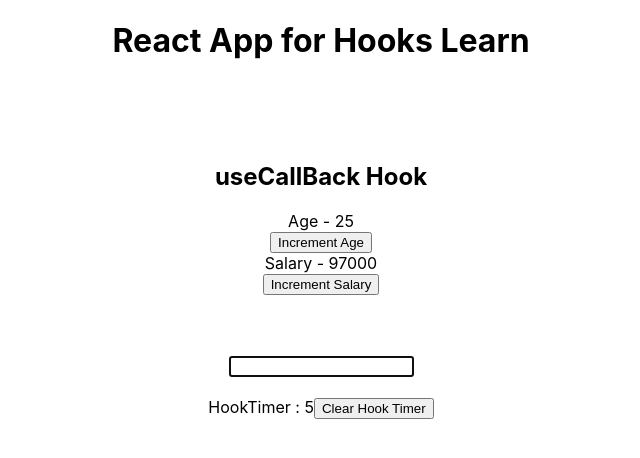
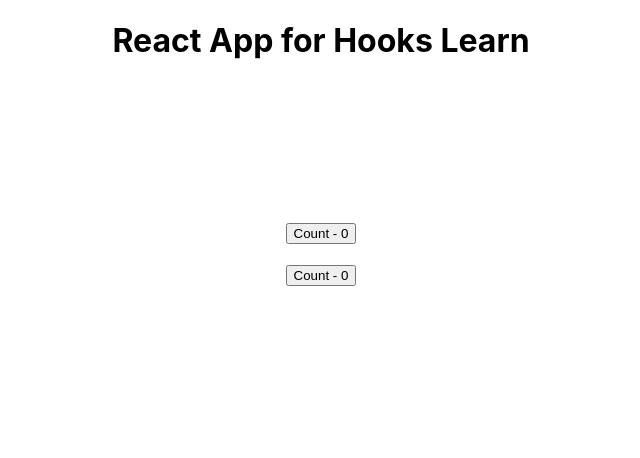
Before and after one commit to Mosharaf456/hooks-func-comp-reactjs-basic, a React (Create React App) app: page / in a window 1280 px wide. Shown: the top 458 px of the page, without its empty margins (319-959 px from the left). Built offline with nearby package versions, Linux system fonts and the light colour scheme.

Commit message:
ref custom hook useHookname : added as convention

```diff
--- a/src/App.js
+++ b/src/App.js
@@ -26,6 +26,8 @@
 import CounterMemoHook from './components/PerformanceCallback/CounterMemoHook';
 import ComponentUseRef from './components/ComponentUseRef/ComponentUseRef';
 import HookTimer from './components/ComponentUseRef/HookTimer';
+import DocTitleCustomHookOne from './components/DocTitleCustomHook/DocTitleCustomHookOne';
+import DocTitleCustomHookTwo from './components/DocTitleCustomHook/DocTitleCustomHookTwo';
 
 export const UserContext = React.createContext();
 export const ChannelContext = React.createContext();
@@ -140,7 +142,7 @@
       {/* <DatafetchingTwo /> */}
 
       {/* useCallback hook */}
-      <ParentComponent />
+      {/* <ParentComponent /> */}
 
       {/* useMemo hook */}
       <br />
@@ -149,9 +151,9 @@
       <br />
 
       {/* useRef */}
-      <ComponentUseRef />
+      {/* <ComponentUseRef /> */}
       <br />
-      <HookTimer />
+      {/* <HookTimer /> */}
 
       {/* Rarely use of hooks are - useImperativeHandle, useLayout effect , useDebug value */}
 
@@ -159,7 +161,9 @@
       {/* Custom hooks are basically a JS functions whose names start with “use” and may call other hooks. */}
       {/* A Custom hook can also call other Hooks if required */}
       {/* Why? Custom hooks to share logic between two or more ccomponents. Alternative of HOC and Render props pattern */}
-
+      <DocTitleCustomHookOne  />
+      <br />
+      <DocTitleCustomHookTwo />
 
 
 
--- /dev/null
+++ b/src/components/CustomHook/useDocumentTitle.js
@@ -0,0 +1,13 @@
+import { useEffect } from 'react'
+
+// Custom Hook - convention is to start with 'use' keyword. Also linters rely on this convention
+//to determine rules of hooks applied to the function or not.
+// Purpose of custom hooks : resuing logic instead of duplicating the logic in multiple components.
+function useDocumentTitle(count) {
+    useEffect(() => {
+        console.log(`useDocumentTitle - updating document title ${count} times`)
+        document.title = `Count ${count}`
+    }, [count]);
+}
+
+export default useDocumentTitle
--- /dev/null
+++ b/src/components/DocTitleCustomHook/DocTitleCustomHookOne.js
@@ -0,0 +1,16 @@
+import React, { useState } from 'react'
+import useDocumentTitle from '../CustomHook/useDocumentTitle';
+
+function DocTitleCustomHookOne() {
+    const [count, setCount] = useState(0);
+
+   useDocumentTitle(count);
+
+    return (
+        <div>
+            <button onClick={() => setCount(count + 1)}>Count - {count}</button>
+        </div>
+    )
+}
+
+export default DocTitleCustomHookOne
--- /dev/null
+++ b/src/components/DocTitleCustomHook/DocTitleCustomHookTwo.js
@@ -0,0 +1,15 @@
+import React, { useState } from 'react'
+import useDocumentTitle from '../CustomHook/useDocumentTitle';
+
+function DocTitleCustomHookTwo() {
+    const [count, setCount] = useState(0);
+    useDocumentTitle(count);
+
+    return (
+        <div>
+            <button onClick={() => setCount(count + 1)}>Count - {count}</button>
+        </div>
+    )
+}
+
+export default DocTitleCustomHookTwo
```
